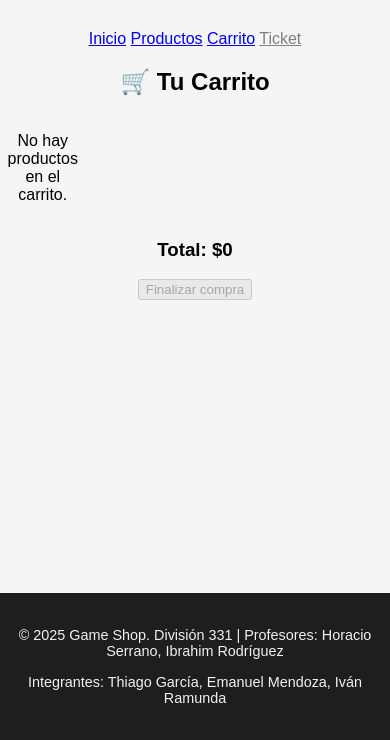
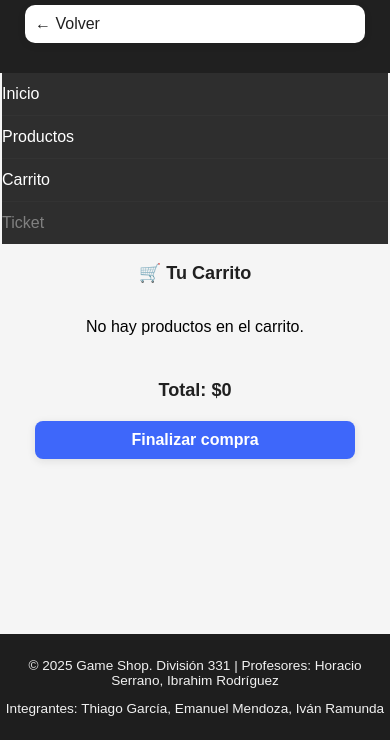
Before and after one commit to 3M44/TP_Integrador, a website: page Frontend/carrito.html in a window 390 px wide. Shown: the part 104-844 px from the top of the page. Drawn offline with Linux system fonts and the light colour scheme; files whose address does not match are found by name.

Commit message:
Refactor styles and structure across multiple HTML and CSS files; update button classes and add new styles for improved UI consistency.

```diff
--- a/Backend/app.js
+++ b/Backend/app.js
@@ -30,8 +30,6 @@ app.use('/imagenes/logo', express.static('Estaticos/Imagenes/logo'));
 app.use('/imagenes/carrito', express.static('Estaticos/Imagenes/carrito'));
 
 
-
-
 sequelize.sync({ force: false })
   .then(() =>{
      console.log('Base de datos sincronizada'),
--- a/Frontend/carrito.html
+++ b/Frontend/carrito.html
@@ -4,16 +4,17 @@
     <meta charset="UTF-8" />
     <meta name="viewport" content="width=device-width, initial-scale=1.0"/>
     <title>Carrito</title>
-    <link rel="stylesheet" href="css/styles.css" />
+    <link rel="stylesheet" href="css/global.css"/>
+    <link rel="stylesheet" href="css/carrito.css"/>
 </head>
 <body>
     <header>
         <img src="http://localhost:3000/Imagenes/logo/logo.png" alt="Logo de GameGift" class="logo">
         <h1 style="margin: 0;">Game Shop</h1>
-        <a href="productos.html" class="btn-filtro" style="margin-left:auto">← Volver</a>
+        <a href="productos.html" class="btn-volver" style="margin-left:auto">← Volver</a>
     </header>
 
-    <main class="center-content">
+    <main>
         <nav>
             <a href="index.html" id="linkInicio">Inicio</a>
             <a href="productos.html" id="linkProductos">Productos</a>
@@ -24,7 +25,7 @@
         <div id="carrito-listado">
 
         </div>
-        <h3 id="total">Total: $0</h3>
+        <h4 id="total">Total: $0</h4>
         <button id="pasarTickt">Finalizar compra</button>
     </main>
 
--- /dev/null
+++ b/Frontend/css/carrito.css
@@ -0,0 +1,79 @@
+.btn-volver {
+  background: #fff;
+  color: #202020;
+  border-radius: 10px;
+  padding: 10px 22px;
+  border: none;
+  box-shadow: 0 2px 8px 0 rgba(30,30,30,0.08);
+  text-decoration: none;
+  font-size: 1.08rem;
+  display: inline-block;
+  transition: background 0.18s, box-shadow 0.18s;
+}
+
+.btn-volver:hover {
+  background: #8a8383;
+  box-shadow: 0 4px 14px 0 rgba(5, 5, 5, 0.13);
+}
+
+h2, h4 {
+  text-align: center;
+  margin-top: 32px;
+  margin-bottom: 16px;
+  color: #202020;
+}
+
+#pasarTickt {
+  display: block;
+  margin: 32px auto 32px auto;
+  padding: 12px 36px;
+  background-color: #3e67fa;
+  color: #fff;
+  border: none;
+  border-radius: 8px;
+  font-size: 1.1rem;
+  font-weight: 600;
+  cursor: pointer;
+  box-shadow: 0 2px 8px 0 rgba(30,30,30,0.10);
+  transition: background 0.2s, color 0.2s, box-shadow 0.2s;
+}
+
+#pasarTickt:hover {
+  background-color: #294bdb;
+  color: #e6e6e6;
+  box-shadow: 0 4px 16px 0 rgba(30,30,30,0.18);
+}
+
+#carrito-listado {
+  display: flex;
+  flex-wrap: wrap;
+  gap: 24px;
+  justify-content: center;
+  width: 100%;
+  margin: 0 auto;
+  padding: 18px 0;
+}
+
+@media (max-width: 600px) {
+  h2, h4 {
+    font-size: 1.13rem;
+    margin-top: 18px;
+    margin-bottom: 8px;
+  }
+
+  .btn-volver,
+  #pasarTickt {
+    font-size: 1rem;
+    padding: 10px 10px;
+    width: 95%;
+    max-width: 320px;
+    margin: 20px auto 20px auto;
+  }
+
+  #carrito-listado {
+    flex-direction: column;
+    align-items: center;
+    gap: 16px;
+    padding: 10px 0;
+  }
+}
--- /dev/null
+++ b/Frontend/css/global.css
@@ -0,0 +1,115 @@
+html, body {
+  height: 100%;
+  margin: 0;
+  padding: 0;
+  display: flex;
+  flex-direction: column;
+}
+
+body {
+  font-family: sans-serif;
+  background-color: #f5f5f5;
+}
+
+main {
+  flex: 1;
+}
+
+header {
+  display: flex;
+  align-items: center;
+  background-color: #202020;
+  padding: 10px 20px;
+  color: white;
+}
+
+.logo {
+  height: 60px;
+  margin-right: 10px;
+}
+
+.footer {
+  background-color: #1e1e1e;
+  color: #f1f1f1;
+  text-align: center;
+  padding: 20px 10px;
+  font-size: 0.9rem;
+}
+
+.footer-content {
+  max-width: 960px;
+  margin: 0 auto;
+}
+
+nav {
+    background: #2e2e2e;
+    height: 48px;
+    display: flex;
+    align-items: center;
+    justify-content: center;
+    gap: 32px;
+    position: sticky;
+    top: 0;
+    z-index: 10;
+}
+
+nav a {
+    color: #ffffff;
+    text-decoration: none;
+    font-size: 1.08rem;
+    padding: 8px 12px;
+    border-radius: 6px;
+    transition: background 0.2s;
+}
+
+nav a:hover {
+    background: #444444;
+}
+
+@media (max-width: 600px) {
+  header {
+    flex-direction: column;
+    align-items: flex-start;
+    padding: 10px 5px;
+  }
+
+  .logo {
+    height: 38px;
+    margin-bottom: 4px;
+    max-width: 100%;
+  }
+
+  nav {
+    flex-direction: column;
+    align-items: stretch;
+    gap: 0;
+    padding: 0;
+    height: auto;
+  }
+
+  nav a {
+    padding: 12px 0;
+    border-radius: 0;
+    border-bottom: 1px solid #333;
+    width: 100%;
+    text-align: left;
+    font-size: 1rem;
+  }
+  nav a:last-child {
+    border-bottom: none;
+  }
+
+  .footer-content {
+    font-size: 0.85rem;
+    padding: 0 2px;
+  }
+
+  .footer {
+    font-size: 0.85rem;
+    padding: 10px 2px;
+  }
+
+  main {
+    padding: 0 2px;
+  }
+}
--- /dev/null
+++ b/Frontend/css/index.css
@@ -0,0 +1,69 @@
+h2 {
+  text-align: center;
+  margin-top: 32px;
+  margin-bottom: 16px;
+  color: #202020;
+}
+
+p {
+  text-align: center;
+  margin-bottom: 18px;
+  color: #444;
+}
+
+#nombreUsuario {
+  display: block;
+  margin: 0 auto 18px auto;
+  padding: 10px 14px;
+  font-size: 1rem;
+  border: 1.5px solid #a7a7a7;
+  border-radius: 6px;
+  width: 90%;
+  max-width: 320px;
+  box-sizing: border-box;
+  background: #fafafa;
+}
+
+#btnContinuar {
+  display: block;
+  margin: 0 auto;
+  padding: 11px 36px;
+  font-size: 1.1rem;
+  background-color: #3e67fa;
+  color: #fff;
+  border: none;
+  border-radius: 6px;
+  cursor: pointer;
+}
+
+#btnContinuar:hover {
+  background-color: #294bdb;
+  color: #e6e6e6;
+}
+
+@media (max-width: 600px) {
+  h2 {
+    font-size: 1.25rem;
+    margin-top: 18px;
+    margin-bottom: 10px;
+  }
+
+  p {
+    font-size: 1rem;
+    margin-bottom: 12px;
+  }
+
+  #nombreUsuario {
+    width: 98%;
+    font-size: 0.97rem;
+    padding: 9px 8px;
+    max-width: 100%;
+  }
+
+  #btnContinuar {
+    width: 100%;
+    max-width: 280px;
+    padding: 10px 0;
+    font-size: 1rem;
+  }
+}
--- a/Frontend/js/Productos.js
+++ b/Frontend/js/Productos.js
@@ -70,13 +70,11 @@ function ajustarLinks() {
     });
 
     if (linkTicket) {
-        console.log('Desactivando ticket');
         linkTicket.style.pointerEvents = 'none';
         linkTicket.style.color = 'gray';
     }
 
     if (linkCarrito) {
-        console.log('Desactivando carrito');
         linkCarrito.style.pointerEvents = 'none';
         linkCarrito.style.color = 'gray';
     }
```
Also changed, not shown: Frontend/Productos.html (+5 -4 lines), Frontend/css/productos.css (added, +82 -0 lines), Frontend/css/ticket.css (added, +27 -0 lines), Frontend/index.html (+3 -2 lines), Frontend/ticket.html (+4 -4 lines).
